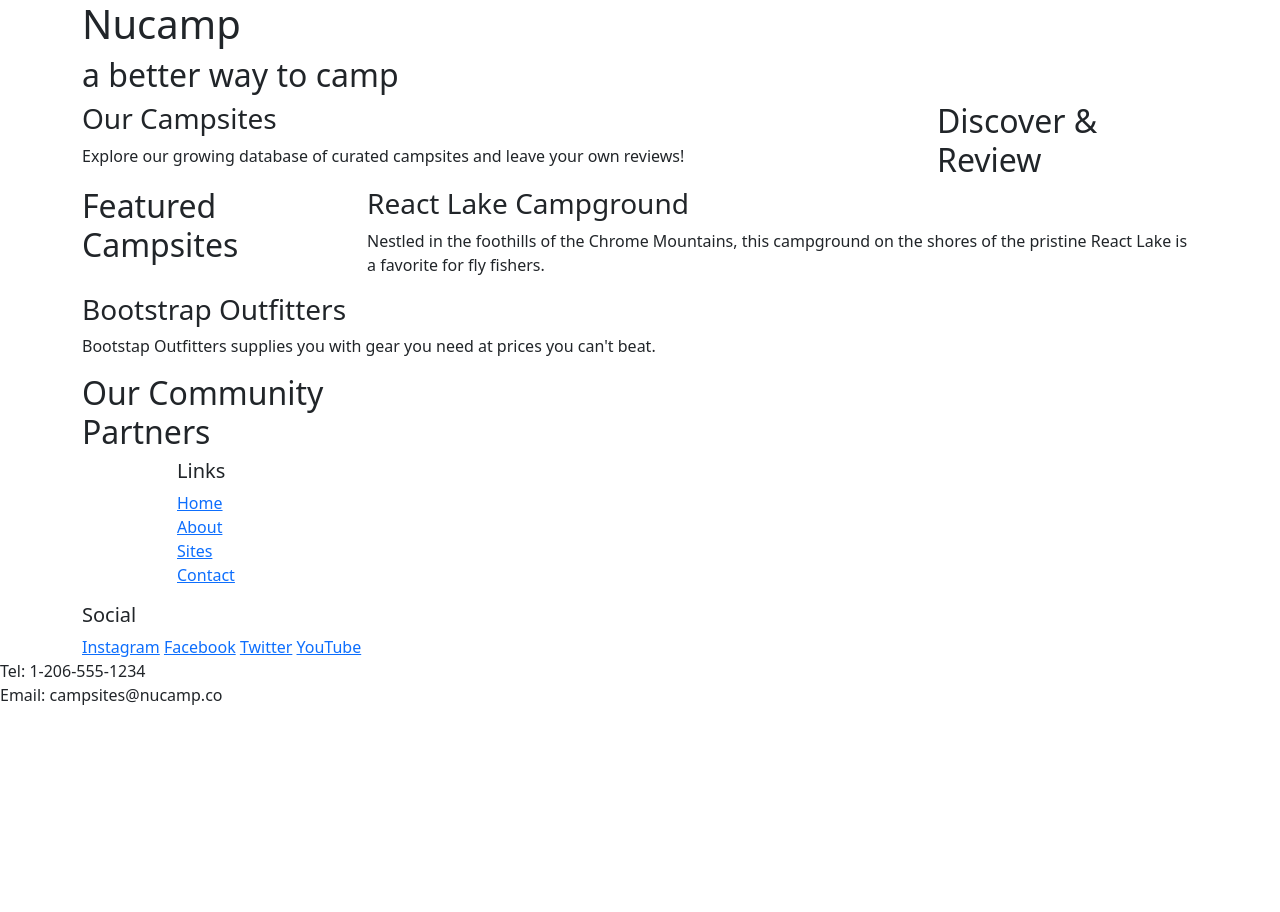
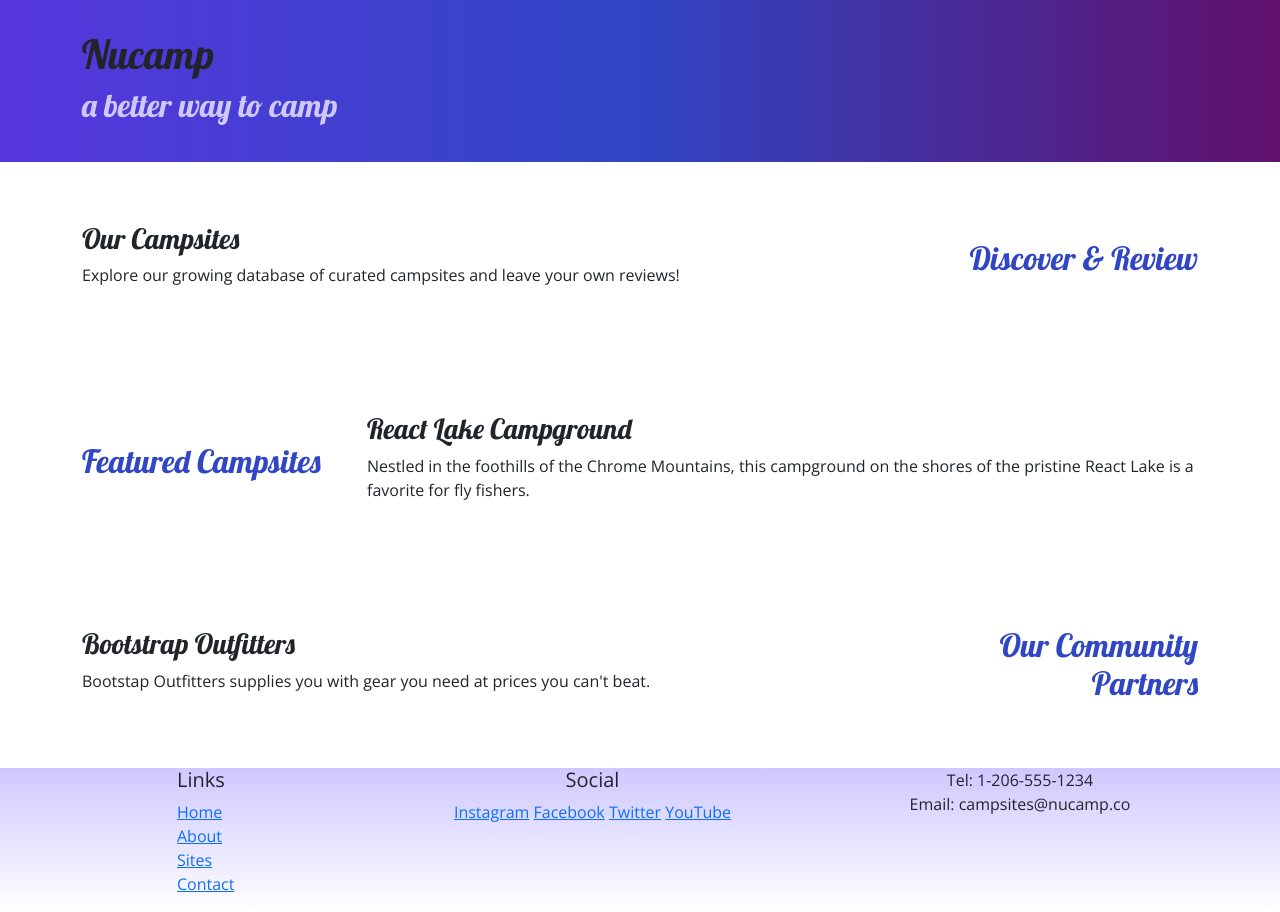
Before and after one commit to RosCJ/nucampsite, a plain HTML site: page index.html in a window 1280 px wide. Before the commit the page ends 800 px from the top, so only its background shows below. Drawn offline with nearby package versions, Linux system fonts and the light colour scheme.

Commit message:
Adding Custom Styles

```diff
--- /dev/null
+++ b/css/styles.css
@@ -0,0 +1,30 @@
+body {
+    font-family: "Open Sans", sans-serif;
+}
+
+h1, h2, h3 {
+    font-family: "Lobster", cursive;
+}
+
+h2 {
+    color: #3046C5;
+}
+
+header {
+    padding: 30px;
+    background-image: linear-gradient(to right, #5637DD, #3046C5, #60106B);
+}
+
+header h2 {
+    color: #CEC8FF;
+}
+
+footer {
+    background-image: linear-gradient(#CEC8FF, white);
+}
+
+.row-content {
+    padding: 50px 0;
+    border-bottom: 200px;
+    min-height: 200px;
+}
--- a/index.html
+++ b/index.html
@@ -8,6 +8,9 @@
     <!-- Bootstrap CSS -->
     <link href="https://cdn.jsdelivr.net/npm/bootstrap@5.2.3/dist/css/bootstrap.min.css" rel="stylesheet" integrity="sha384-rbsA2VBKQhggwzxH7pPCaAqO46MgnOM80zW1RWuH61DGLwZJEdK2Kadq2F9CUG65" crossorigin="anonymous"/>
 
+    <!-- Additional CSS must be placed after Bootstrap CSS -->
+    <link rel="stylesheet" href="https://fonts.googleapis.com/css?family=Lobster|Open+Sans" />
+    <link rel="stylesheet" href="css/styles.css" />
     <title>Nucamp: A Better Way To Camp</title>
 </head>
 
@@ -29,9 +32,9 @@
     <main class="container">
 
         <!-- discover section -->
-        <section class="row">
+        <section class="row row-content align-items-center">
             <div class="col-sm-4 col-md-3 order-sm-last">
-                <h2>Discover & Review</h2>
+                <h2 class="text-sm-end">Discover & Review</h2>
             </div>
             <div class="col">
                 <h3>Our Campsites</h3>
@@ -40,7 +43,7 @@
         </section>
 
         <!-- feature section -->
-        <section class="row">
+        <section class="row row-content align-items-center">
             <div class="col-sm-4 col-md-3">
                 <h2>Featured Campsites</h2>
             </div>
@@ -51,11 +54,11 @@
         </section>
 
         <!-- partner section -->
-        <section class="row">
+        <section class="row row-content align-items-center">
             <div class="col-sm-4 col-md-3 order-sm-last">
-                <h2>Our Community Partners</h2>
+                <h2 class="text-sm-end">Our Community Partners</h2>
             </div>
-            </div class="col">
+            <div class="col">
                 <h3>Bootstrap Outfitters</h3>
                 <p>Bootstap Outfitters supplies you with gear you need at prices you can't beat.</p>
             </div>
@@ -76,14 +79,14 @@
                         <li><a href="#">Contact</a></li>
                     </ul>
                 </div>
-                </div class="col-6 col-sm-5">
+                <div class="col-6 col-sm-5 text-center">
                     <h5>Social</h5>
                     <a href="http://instagram.com/">Instagram</a>
                     <a href="facebook.com/">Facebook</a>
                     <a href="twitter.com/">Twitter</a>
                     <a href="youtube.com/">YouTube</a>
                 </div>
-                <div class="col-sm-4">
+                <div class="col-sm-4 text-center">
                     Tel: 1-206-555-1234<br />
                     Email: campsites@nucamp.co
                 </div>
```
